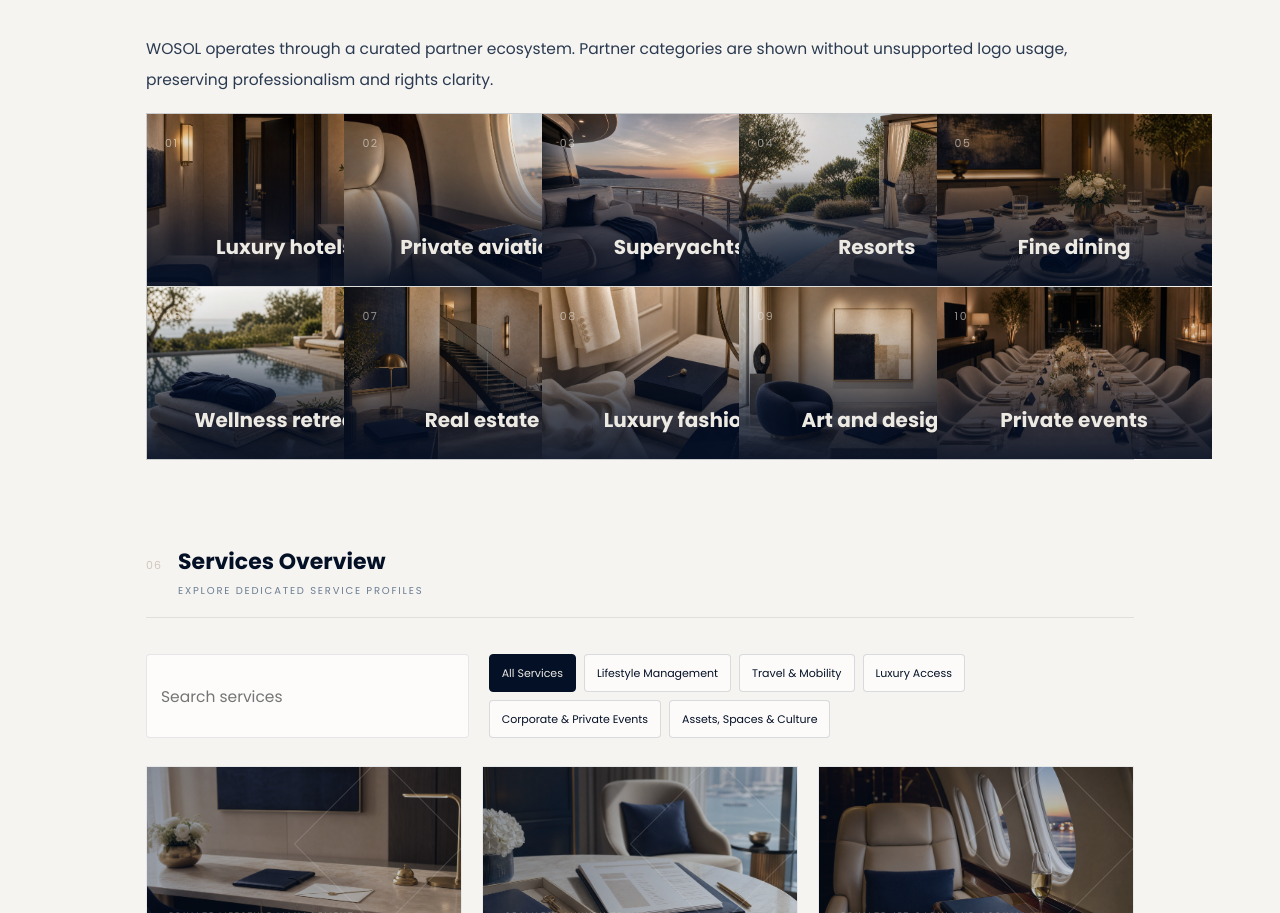
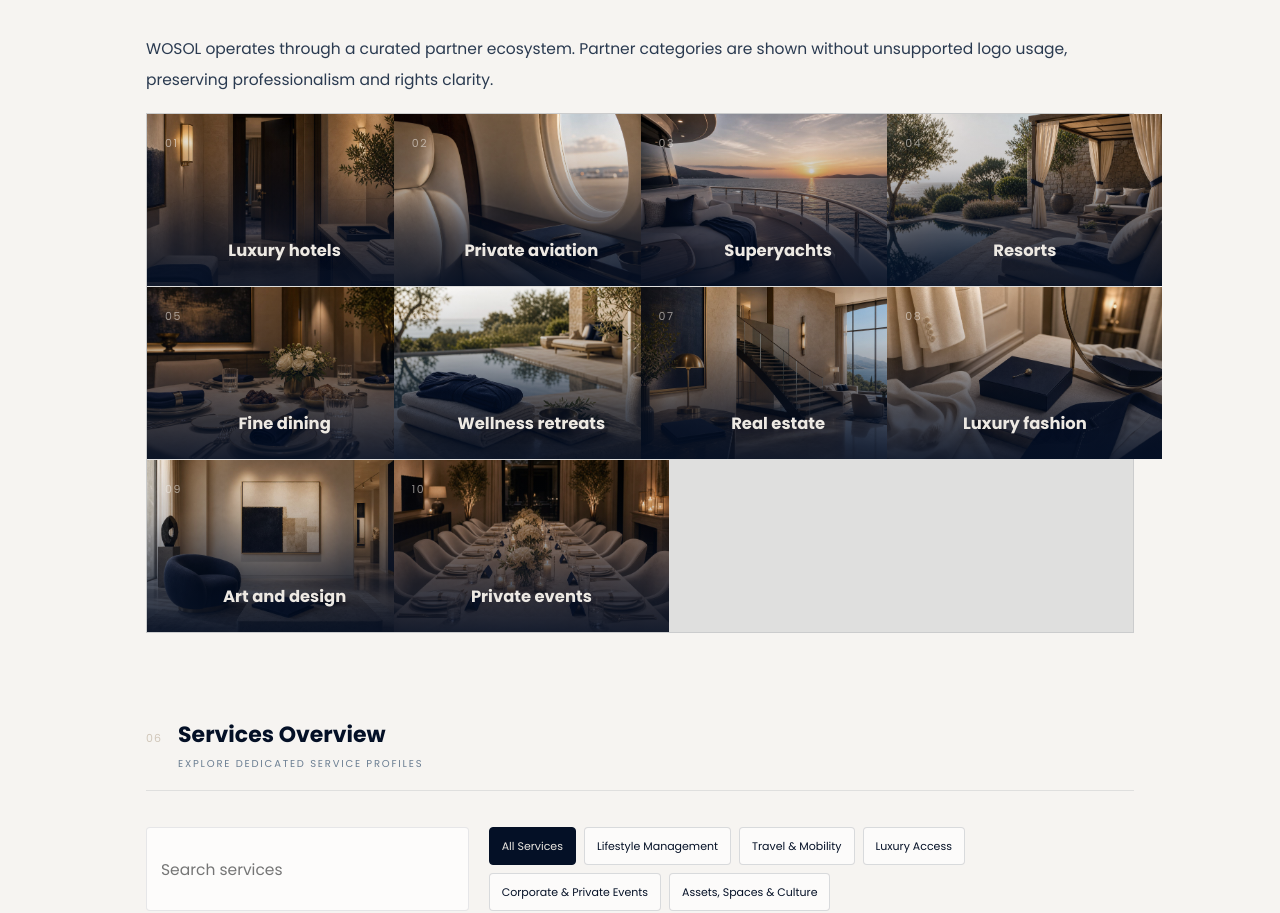
Before and after one commit to moalarbi/wosol-interactive-company-profile, a plain HTML site: page index.html in a window 1280 px wide. Shown: the part 2916-3829 px from the top of the page. Drawn offline with Linux system fonts and the light colour scheme.

Commit message:
Fix partner ecosystem desktop grid

```diff
--- a/style.css
+++ b/style.css
@@ -626,7 +626,7 @@ html[dir="ltr"] .card-cta-arrow::after {
 
 .ecosystem-map {
   display: grid;
-  grid-template-columns: repeat(5, minmax(0, 1fr));
+  grid-template-columns: repeat(4, minmax(0, 1fr));
   border: 1px solid var(--border);
   background: var(--border);
   gap: 1px;
@@ -675,10 +675,12 @@ html[dir="ltr"] .card-cta-arrow::after {
   color: var(--beige-warm);
   text-align: center;
   font-family: 'Poppins', sans-serif;
-  font-size: clamp(16px, 1.6vw, 20px);
-  line-height: 1.25;
+  font-size: clamp(15px, 1.28vw, 19px);
+  line-height: 1.18;
   margin: 0;
   text-shadow: 0 2px 14px rgba(4, 16, 38, 0.34);
+  overflow-wrap: anywhere;
+  text-wrap: balance;
 }
 
 .service-tools {
@@ -1030,6 +1032,12 @@ html[dir="rtl"] .service-detail__panel {
   }
 }
 
+@media (min-width: 1360px) {
+  .ecosystem-map {
+    grid-template-columns: repeat(5, minmax(0, 1fr));
+  }
+}
+
 @media (max-width: 860px) {
   .page-wrapper {
     padding: 0 24px 72px;
```
